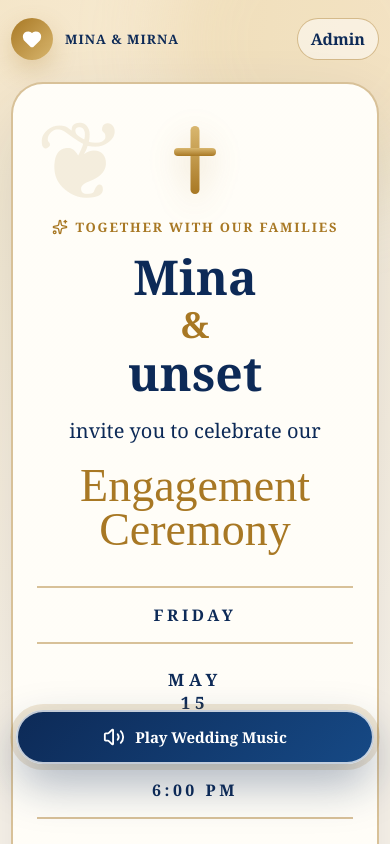
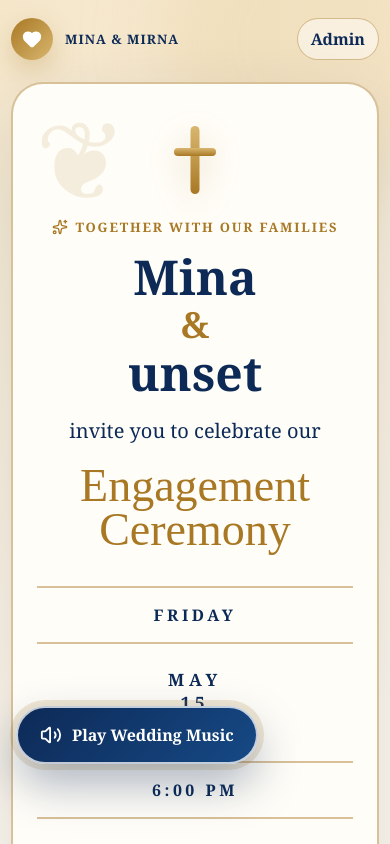
Before and after one commit to kirokhela/MinaAndMirnaEngagement, a Next.js app: page / in a window 390 px wide. Shown: the top 844 px of the page. Built offline with nearby package versions, Linux system fonts and the light colour scheme; no server answers.

Commit message:
update in musicPlayerBox

```diff
--- a/app/globals.css
+++ b/app/globals.css
@@ -975,11 +975,6 @@ textarea {
   bottom: 80px;
 }
 
-.musicButton {
-  width: 100%;
-  justify-content: center;
-  padding: 14px 18px;
-  font-size: 15px;
-}
+
 
 }
```
